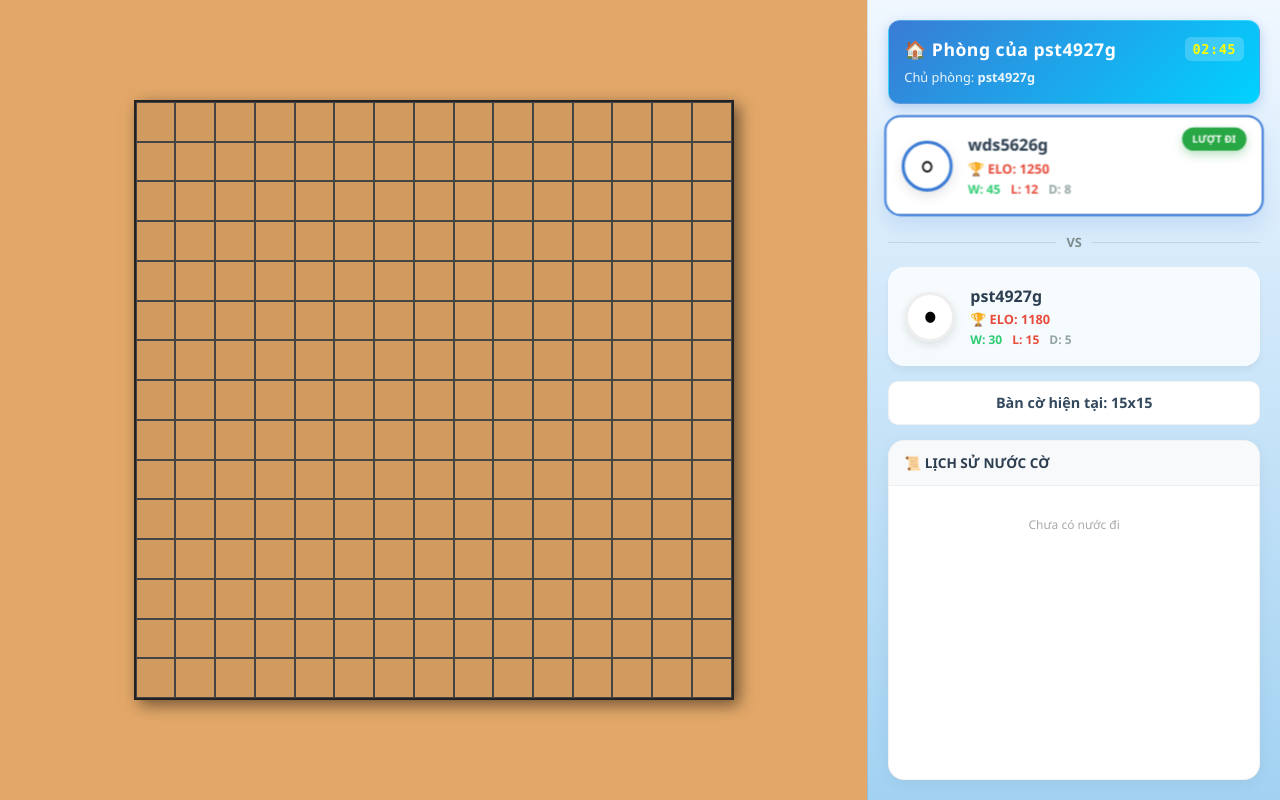
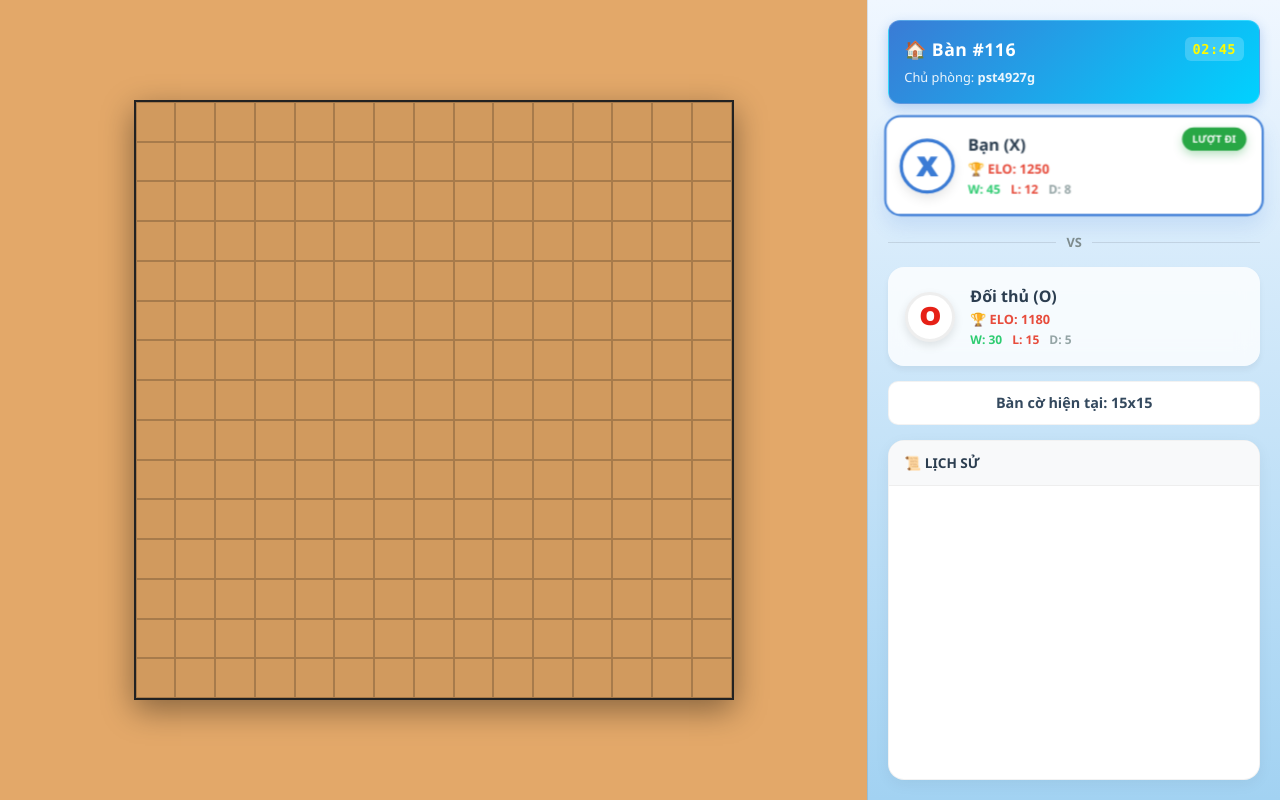
Before and after one commit to QUANG-SanBay/Game-Gomoku-FE, a React (Vite) app: page / in a window 1280 px wide. Built offline with nearby package versions, Linux system fonts and the light colour scheme.

Commit message:
chỉnh sửa UI, sẳn sàng cho tích hợp API

```diff
--- a/src/board/BoardContainer.jsx
+++ b/src/board/BoardContainer.jsx
@@ -1,41 +1,60 @@
-import React from 'react';
-import './BoardContainer.css'; // Sẽ đổi tên App.css thành file này
-import BoardGrid from '../components/Board/Board'; // Lùi 1 cấp vào components
-import GameInfo from '../components/GameInfo/GameInfo'; // Lùi 1 cấp vào components
-import { useGameLogic } from '../hooks/useGameLogic'; // Lùi 1 cấp vào hooks
+import React, { useState } from 'react';
+import './BoardContainer.css';
+import BoardGrid from '../components/Board/Board';
+import GameInfo from '../components/GameInfo/GameInfo';
+import { useGameLogic } from '../hooks/useGameLogic';
 
-function BoardContainer({
-  initialSize = 15,
-  roomData = { name: "Phòng của pst4927g", host: "pst4927g", waitingTime: "02:45" },
-  userData = { username: "wds5626g", elo: 1250, wins: 45, losses: 12, draws: 8 },
-  opponentData = { username: "pst4927g", elo: 1180, wins: 30, losses: 15, draws: 5 }
-}) {
-  const { board, size, isXNext, winner, history, handleClick, resetGame } = useGameLogic(initialSize);
+function BoardContainer({ initialSize = 15 }) {
+  // Lấy tất cả từ Hook, kể cả myRole
+  const { board, size, isXNext, winner, history, handleClick, resetGame, myRole } = useGameLogic(initialSize);
+
+  const [room] = useState({ name: "Bàn #116", host: "pst4927g", waitingTime: "02:45" });
+  const [user] = useState({ username: "Bạn (X)", elo: 1250, wins: 45, losses: 12, draws: 8 });
+  const [opponent] = useState({ username: "Đối thủ (O)", elo: 1180, wins: 30, losses: 15, draws: 5 });
+  const [rematchStatus, setRematchStatus] = useState('none');
+
+  const handleInvite = () => setRematchStatus('sent');
+  const handleAccept = () => {
+    resetGame();
+    setRematchStatus('none');
+  };
 
   return (
     <div className="game-container">
-      {/* BÊN TRÁI: BÀN CỜ */}
       <div className="left-side">
         <BoardGrid board={board} size={size} onSquareClick={handleClick} />
 
         {winner && (
           <div className="win-modal-overlay">
             <div className="win-modal-content">
-              <h2>{winner === 'X' ? '⚪ TRẮNG' : '⚫ ĐEN'} THẮNG!</h2>
-              <button className="btn-play-again" onClick={() => resetGame()}>Chơi lại</button>
+              {/* Nếu chưa set myRole (đang test) thì hiện theo quân thắng */}
+              {winner === myRole || myRole === null ? (
+                <h2 className="winner-text">QUÂN {winner} THẮNG! 🏆</h2>
+              ) : (
+                <h2 className="loser-text">BẠN ĐÃ THUA... 💀</h2>
+              )}
+
+              <p>Trận đấu đã kết thúc</p>
+
+              <div className="rematch-btns">
+                <button className="btn-play-again" onClick={handleInvite}>Chơi lại</button>
+                <button className="btn-exit" onClick={() => alert("Thoát")}>Thoát</button>
+              </div>
+
+              {rematchStatus === 'received' && (
+                <div className="rematch-invite">
+                  <p>Đối thủ mời tái đấu!</p>
+                  <button className="btn-accept" onClick={handleAccept}>Chấp nhận</button>
+                </div>
+              )}
             </div>
           </div>
         )}
       </div>
 
-      {/* BÊN PHẢI: THÔNG TIN */}
       <GameInfo
-        roomData={roomData}
-        userData={userData}
-        opponentData={opponentData}
-        isXNext={isXNext}
-        size={size}
-        history={history}
+        roomData={room} userData={user} opponentData={opponent}
+        isXNext={isXNext} size={size} history={history}
       />
     </div>
   );
--- a/src/components/Board/Board.css
+++ b/src/components/Board/Board.css
@@ -1,26 +1,2 @@
-.board-wrapper {
-  position: relative; /* Để các nút đè lên bàn cờ */
-  display: flex;
-  justify-content: center;
-  align-items: center;
-}
-
-.board {
-  display: grid;
-  background-color: #d19a5e; /* Màu nền gỗ */
-  border: 2px solid #222;    /* Viền ngoài bàn cờ */
-  box-shadow: 5px 5px 15px rgba(0,0,0,0.5);
-}
-
-/* Căn chỉnh các nút CHỌN NƠI ở giữa bàn cờ */
-.overlay-controls {
-  position: absolute;
-  top: 50%;
-  left: 50%;
-  transform: translate(-50%, -50%);
-  display: flex;
-  flex-direction: column;
-  align-items: center;
-  gap: 10px;
-  z-index: 10; /* Nằm trên bàn cờ */
-}
+.board-wrapper { position: relative; display: flex; justify-content: center; align-items: center; width: 100%; padding: 10px; }
+.board { background-color: #d19a5e; border: 2px solid #222; box-shadow: 0 10px 30px rgba(0,0,0,0.4); box-sizing: border-box; margin: 0 auto; gap: 0px; overflow: hidden; }
--- a/src/components/Board/Board.jsx
+++ b/src/components/Board/Board.jsx
@@ -1,28 +1,15 @@
 import React from 'react';
 import './Board.css';
 import Square from './Square';
-
-const Board = ({ board, size, onSquareClick }) => {
-  return (
-    <div
-      className="board"
-      style={{
-        display: 'grid',
-        // Tạo số cột dựa trên size
-        gridTemplateColumns: `repeat(${size}, 1fr)`,
-
-        // --- PHẦN QUAN TRỌNG ĐỂ RESPONSIVE ---
-        width: '100%',             // Luôn chiếm hết chiều rộng của vùng chứa (nhưng bị giới hạn bởi maxWidth)
-        maxWidth: size === 15 ? '600px' : '720px', // Chiều cao tối đa trên máy tính
-        aspectRatio: '1 / 1',      // Giữ bàn cờ luôn là hình vuông hoàn hảo
-        // ------------------------------------
-      }}
-    >
-      {board.map((val, i) => (
-        <Square key={i} value={val} onClick={() => onSquareClick(i)} />
-      ))}
+const Board = ({ board, size, onSquareClick }) => (
+  <div className="board-wrapper">
+    <div className="board" style={{
+      display: 'grid', gridTemplateColumns: `repeat(${size}, 1fr)`,
+      gridTemplateRows: `repeat(${size}, 1fr)`, width: '100%',
+      maxWidth: size === 15 ? '600px' : '720px', aspectRatio: '1/1'
+    }}>
+      {board.map((val, i) => <Square key={i} value={val} onClick={() => onSquareClick(i)} />)}
     </div>
-  );
-};
-
+  </div>
+);
 export default Board;
--- a/src/components/Board/Square.css
+++ b/src/components/Board/Square.css
@@ -1,21 +1,15 @@
 .square {
-  width: 100%; height: 100%;
-  border: 0.5px solid #444;
-  display: flex; justify-content: center; align-items: center;
-  cursor: pointer;
+  width: 100%; height: 100%; position: relative; aspect-ratio: 1/1;
+  border: 0.5px solid rgba(0, 0, 0, 0.2); display: flex;
+  justify-content: center; align-items: center; cursor: pointer;
+  box-sizing: border-box; outline: none; background: transparent; overflow: hidden;
 }
-
-.stone {
-  width: 85%; height: 85%;
-  border-radius: 50%;
-  animation: appear 0.2s cubic-bezier(0.175, 0.885, 0.32, 1.275);
-  box-shadow: 2px 3px 5px rgba(0,0,0,0.4);
+.square:hover { background: rgba(255, 255, 255, 0.2); }
+.piece {
+  position: absolute; font-family: 'Arial Black', sans-serif;
+  font-weight: 900; font-size: clamp(14px, 3.5vw, 24px);
+  user-select: none; pointer-events: none; animation: popIn 0.2s cubic-bezier(0.175, 0.885, 0.32, 1.275);
 }
-
-.white { background: radial-gradient(circle at 30% 30%, #fff, #ccc); }
-.black { background: radial-gradient(circle at 30% 30%, #444, #000); }
-
-@keyframes appear {
-  0% { transform: scale(0); opacity: 0; }
-  100% { transform: scale(1); opacity: 1; }
-}
+.x-icon { color: #3a7bd5; }
+.o-icon { color: #e62117; }
+@keyframes popIn { from { transform: scale(0); opacity: 0; } to { transform: scale(1); opacity: 1; } }
--- a/src/components/Board/Square.jsx
+++ b/src/components/Board/Square.jsx
@@ -1,12 +1,9 @@
 import React from 'react';
 import './Square.css';
-
-const Square = ({ value, onClick }) => {
-  return (
-    <div className="square" onClick={onClick}>
-      {value === 'X' && <div className="stone white"></div>}
-      {value === 'O' && <div className="stone black"></div>}
-    </div>
-  );
-};
+const Square = ({ value, onClick }) => (
+  <div className="square" onClick={onClick}>
+    {value === 'X' && <span className="piece x-icon">X</span>}
+    {value === 'O' && <span className="piece o-icon">O</span>}
+  </div>
+);
 export default Square;
--- a/src/components/GameInfo/GameInfo.css
+++ b/src/components/GameInfo/GameInfo.css
@@ -85,7 +85,7 @@
   top: 10px;
 }
 
-/* Avatar và Stats */
+/* Avatar Box và Icon X/O */
 .profile-flex {
   display: flex;
   align-items: center;
@@ -100,13 +100,30 @@
   display: flex;
   justify-content: center;
   align-items: center;
-  font-size: 24px;
+  font-family: 'Arial Black', sans-serif; /* Font đậm cho X/O */
+  font-size: 26px;
   box-shadow: 0 4px 10px rgba(0, 0, 0, 0.1);
   border: 3px solid #eee;
+  transition: 0.3s;
+}
+
+/* Màu sắc đặc trưng cho X và O */
+.icon-x {
+  color: #3a7bd5; /* Xanh dương */
+}
+
+.icon-o {
+  color: #e62117; /* Đỏ */
 }
 
 .active-turn .avatar-box {
   border-color: #3a7bd5;
+  animation: pulseIcon 1s infinite alternate;
+}
+
+@keyframes pulseIcon {
+  from { transform: scale(1); }
+  to { transform: scale(1.1); }
 }
 
 .username {
@@ -204,6 +221,13 @@
   padding-left: 5px;
 }
 
-.history-item strong {
+/* Màu chữ X/O trong lịch sử */
+.txt-x {
   color: #3a7bd5;
+  font-weight: bold;
 }
+
+.txt-o {
+  color: #e62117;
+  font-weight: bold;
+}
--- a/src/components/GameInfo/GameInfo.jsx
+++ b/src/components/GameInfo/GameInfo.jsx
@@ -1,76 +1,43 @@
 import React from 'react';
 import './GameInfo.css';
-
-const GameInfo = ({ roomData, userData, opponentData, isXNext, size, history }) => {
-  return (
+const GameInfo = ({ roomData, userData, opponentData, isXNext, size, history }) => (
   <div className="right-side">
-      {/* HEADER PHÒNG */}
     <div className="room-header">
-        <div className="room-title">
-          <span>🏠 {roomData.name}</span>
-          <span className="waiting-timer">{roomData.waitingTime}</span>
-        </div>
+      <div className="room-title"><span>🏠 {roomData.name}</span><span className="waiting-timer">{roomData.waitingTime}</span></div>
       <div className="room-host">Chủ phòng: <strong>{roomData.host}</strong></div>
     </div>
-
-      {/* PLAYER 1 */}
     <div className={`user-profile ${isXNext ? 'active-turn' : ''}`}>
       <div className="turn-label">LƯỢT ĐI</div>
       <div className="profile-flex">
-          <div className="avatar-box">⚪</div>
+        <div className="avatar-box icon-x">X</div>
         <div className="user-stats">
           <div className="username">{userData.username}</div>
           <div className="elo-tag">🏆 ELO: {userData.elo}</div>
-            <div className="stat-row">
-              <span className="stat-win">W: {userData.wins}</span>
-              <span className="stat-loss">L: {userData.losses}</span>
-              <span className="stat-draw">D: {userData.draws}</span>
+          <div className="stat-row"><span className="stat-win">W: {userData.wins}</span><span className="stat-loss">L: {userData.losses}</span><span className="stat-draw">D: {userData.draws}</span></div>
         </div>
       </div>
     </div>
-      </div>
-
     <div className="vs-divider">VS</div>
-
-      {/* PLAYER 2 */}
     <div className={`user-profile ${!isXNext ? 'active-turn' : ''}`}>
       <div className="turn-label">LƯỢT ĐI</div>
       <div className="profile-flex">
-          <div className="avatar-box">⚫</div>
+        <div className="avatar-box icon-o">O</div>
         <div className="user-stats">
           <div className="username">{opponentData.username}</div>
           <div className="elo-tag">🏆 ELO: {opponentData.elo}</div>
-            <div className="stat-row">
-              <span className="stat-win">W: {opponentData.wins}</span>
-              <span className="stat-loss">L: {opponentData.losses}</span>
-              <span className="stat-draw">D: {opponentData.draws}</span>
+          <div className="stat-row"><span className="stat-win">W: {opponentData.wins}</span><span className="stat-loss">L: {opponentData.losses}</span><span className="stat-draw">D: {opponentData.draws}</span></div>
         </div>
       </div>
     </div>
-      </div>
-
-      <div className="status-box">
-        Bàn cờ hiện tại: {size}x{size}
-      </div>
-
-      {/* LỊCH SỬ */}
-      <div className="history">
-        <div className="history-title">📜 LỊCH SỬ NƯỚC CỜ</div>
-        <div className="history-list">
-          {history.length === 0 ? (
-            <div style={{textAlign:'center', color:'#aaa', marginTop:'20px', fontSize:'12px'}}>Chưa có nước đi</div>
-          ) : (
-            history.map((move, index) => (
-              <div key={index} className="history-item">
-                <span>#{move.step}. <strong>{move.player === 'X' ? 'Trắng' : 'Đen'}</strong></span>
+    <div className="status-box">Bàn cờ hiện tại: {size}x{size}</div>
+    <div className="history"><div className="history-title">📜 LỊCH SỬ</div><div className="history-list">
+      {history.map((move, i) => (
+        <div key={i} className="history-item">
+          <span>#{move.step}. <strong className={move.player === 'X' ? 'txt-x' : 'txt-o'}>{move.player}</strong></span>
           <span>[{move.row}, {move.col}]</span>
         </div>
-            ))
-          )}
-        </div>
-      </div>
+      ))}
+    </div></div>
   </div>
 );
-};
-
 export default GameInfo;
--- a/src/hooks/useGameLogic.js
+++ b/src/hooks/useGameLogic.js
@@ -7,68 +7,41 @@ export const useGameLogic = (initialSize = 15) => {
   const [isXNext, setIsXNext] = useState(true);
   const [winner, setWinner] = useState(null);
   const [history, setHistory] = useState([]);
-  const [myRole, setMyRole] = useState(null);
+  const [myRole, setMyRole] = useState('X'); // BE gọi setMyRole khi join phòng
 
   const makeMove = useCallback((index, player) => {
-    // 1. Kiểm tra xem ô này đã có trong Board chưa (tránh ghi đè dữ liệu cũ)
     if (board[index] || winner) return;
-
-    // 2. Cập nhật Board
     const newBoard = [...board];
     newBoard[index] = player;
     setBoard(newBoard);
 
-    // 3. Tính tọa độ
     const row = Math.floor(index / size) + 1;
     const col = (index % size) + 1;
-
-    // 4. CẬP NHẬT LỊCH SỬ (Sửa lỗi nhân đôi tại đây)
-    setHistory((prevHistory) => {
-      // Kiểm tra nếu nước đi cuối cùng có cùng tọa độ thì không thêm nữa
-      const lastMove = prevHistory[prevHistory.length - 1];
-      if (lastMove && lastMove.row === row && lastMove.col === col) {
-        return prevHistory;
-      }
-
-      return [...prevHistory, {
-        step: prevHistory.length + 1,
-        player: player,
-        row: row,
-        col: col
-      }];
+    setHistory(prev => {
+      const last = prev[prev.length - 1];
+      if (last && last.row === row && last.col === col) return prev;
+      return [...prev, { step: prev.length + 1, player, row, col }];
     });
 
-    // 5. Kiểm tra thắng thua
     const win = checkWinner(newBoard, index, size);
-    if (win) {
-      setWinner(win);
-    } else {
-      setIsXNext(player === 'X' ? false : true);
-    }
-  }, [board, size, winner]); // Thêm board vào dependency
+    if (win) setWinner(win);
+    else setIsXNext(player === 'X' ? false : true);
+  }, [board, size, winner]);
 
   const handleClick = (index) => {
     if (board[index] || winner) return;
+    const currentPlayer = isXNext ? 'X' : 'O';
+    if (myRole && currentPlayer !== myRole) return; // Chặn đánh thay đối thủ
 
-    const currentPlayer = isXNext ? 'X' : 'O';
-
-    // Nếu chơi offline (chưa có socket)
-    if (!window.socketConnected) {
-      makeMove(index, currentPlayer);
-    } else {
-      // Nếu có socket thì gửi đi (BE sẽ lo việc gọi ngược lại hàm makeMove)
-      // window.sendSocketMove(index, currentPlayer);
-    }
+    if (!window.socketConnected) makeMove(index, currentPlayer);
+    else window.sendSocketMove?.(index, currentPlayer); // Điểm nối Socket
   };
 
   const resetGame = (newSize) => {
     const s = newSize || size;
-    setSize(s);
-    setBoard(Array(s * s).fill(null));
-    setIsXNext(true);
-    setWinner(null);
-    setHistory([]);
+    setSize(s); setBoard(Array(s * s).fill(null));
+    setIsXNext(true); setWinner(null); setHistory([]);
   };
 
-  return { board, size, isXNext, winner, history, handleClick, resetGame, makeMove, setMyRole };
+  return { board, size, isXNext, winner, history, handleClick, resetGame, makeMove, myRole, setMyRole };
 };
```
Also changed, not shown: src/board/BoardContainer.css (+136 -14 lines), src/constants/gameConfig.js (+2 -10 lines). Lines whose indentation alone changed are shown as unchanged.
